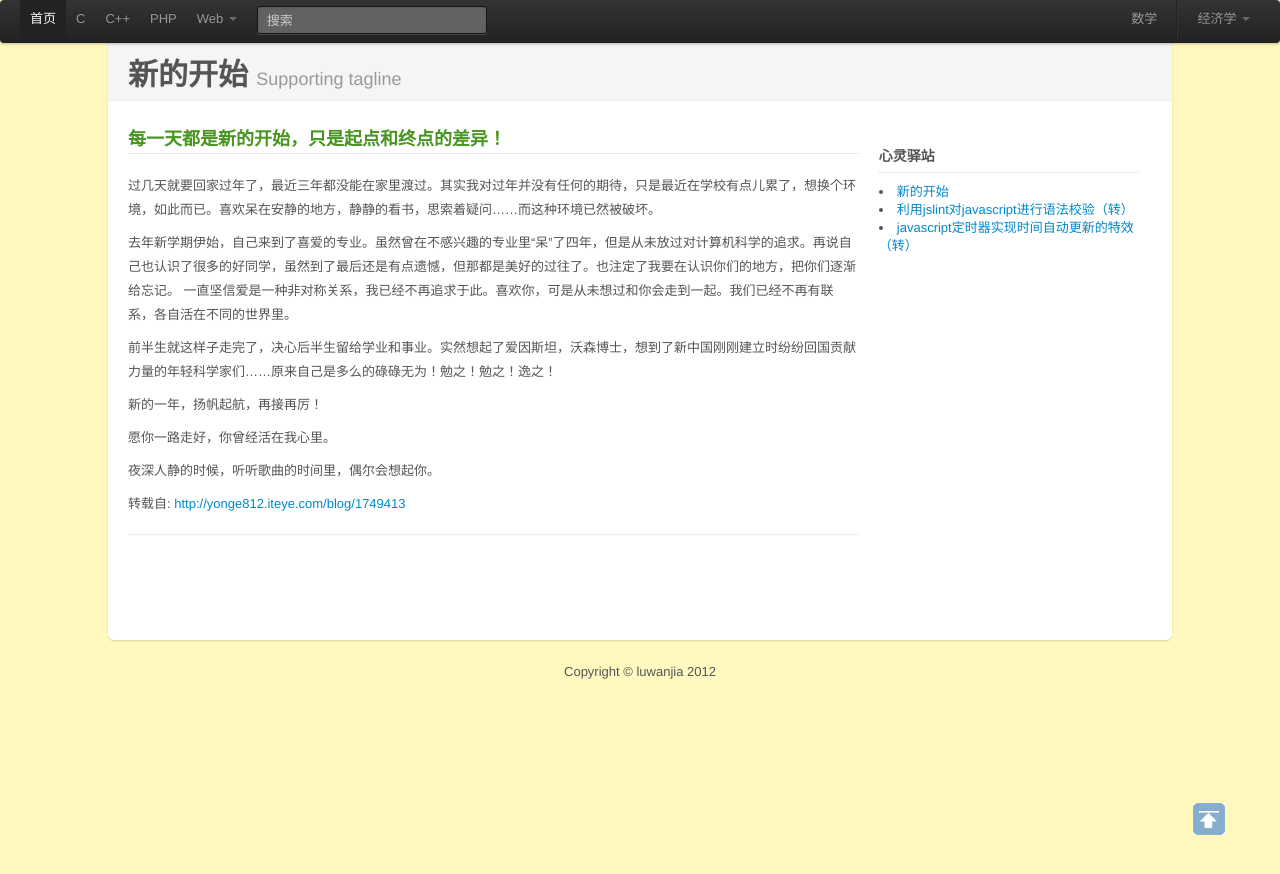
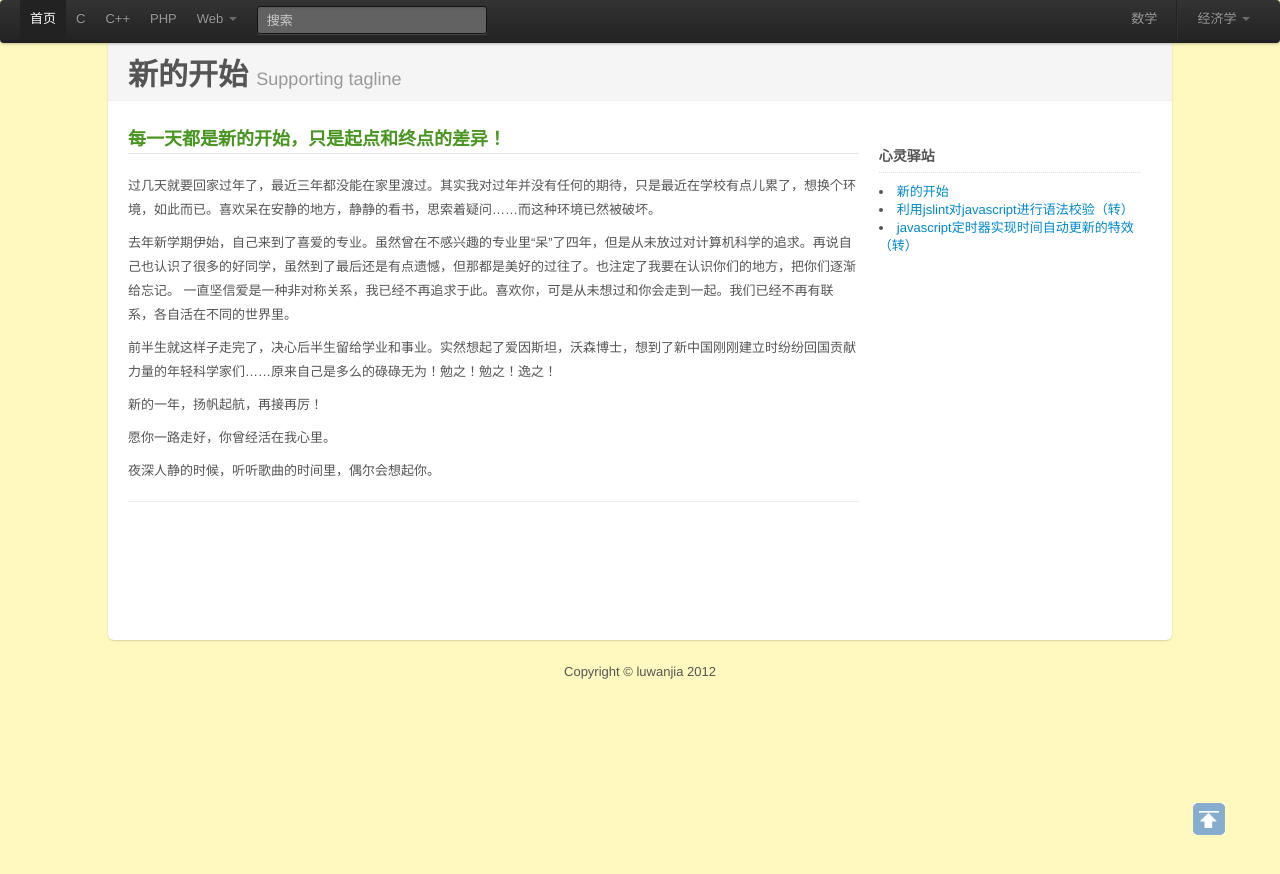
Before and after one commit to luwanlili/luwanlili.github.com, a Jekyll site: the page built from _posts/2013-01-19-新的开始.html, in a window 1280 px wide. Shown: the top 874 px of the page. Built offline with Jekyll 4.4.1, drawn with Linux system fonts in a browser that asks for light colours; some of the changed lines change nothing that is shown.

Commit message:
modify a post

```diff
--- a/_posts/2013-01-19-新的开始.html
+++ b/_posts/2013-01-19-新的开始.html
@@ -20,7 +20,6 @@ title: 新的开始
 		<p>夜深人静的时候，听听歌曲的时间里，偶尔会想起你。</p>
 
 	</div>
-	转载自: <a href="http://yonge812.iteye.com/blog/1749413" target="_blank">http://yonge812.iteye.com/blog/1749413</a>
 	<hr>
 </div>
 	{% include allposts %}
```
